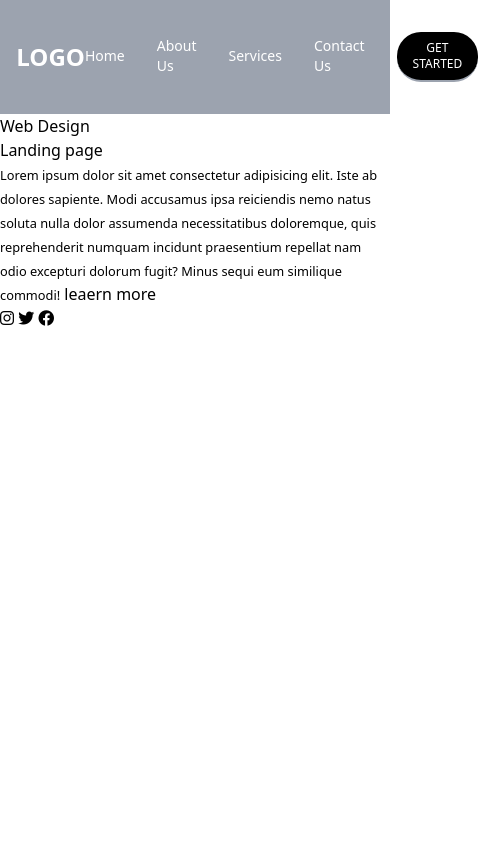
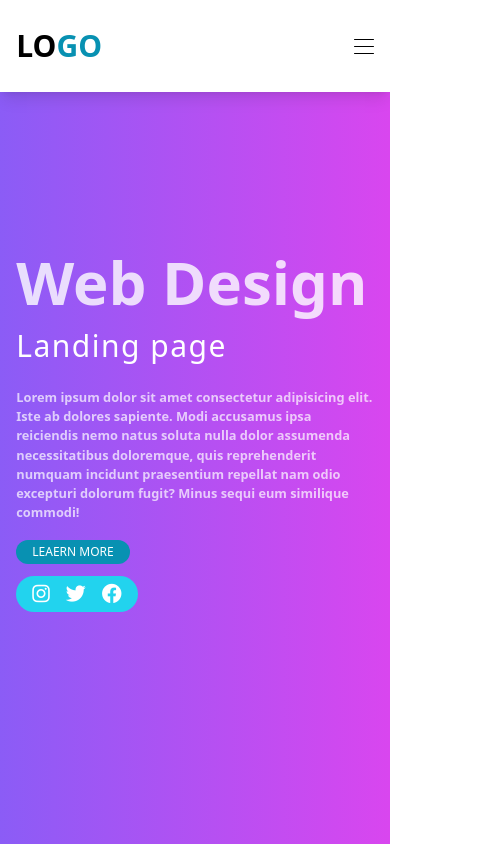
Before and after one commit to jahir-raihan/learn-new-tech, a plain HTML site: page tailwind/index.html in a window 390 px wide. Shown: the whole page, 478 px wide, since content can reach past the window. Drawn offline with Linux system fonts and the light colour scheme.

Commit message:
learned-responsiveness

```diff
--- a/tailwind/index.html
+++ b/tailwind/index.html
@@ -12,43 +12,61 @@
         crossorigin="anonymous"
         referrerpolicy="no-referrer"
     />
+
 </head>
-<body>
+<body class="bg-gradient-to-r from-violet-500 to-fuchsia-500">
 
-    <header class="bg-gray-400">
-        <nav class="flex justify-between w-11/12 mx-auto items-center py-7">
+    <header class="bg-white  shadow-lg border-b-black">
+        <nav class="flex justify-between w-11/12 mx-auto  items-center py-7">
 
             <div>
-                <p class="font-bold text-white text-2xl">LOGO</p>
+                <p class="font-bold text-black text-3xl">LO<span class="text-cyan-600">GO</span></p>
             </div>
 
-            <ul class="flex space-x-8 items-center child:py-2 text-white font-medium text-sm child:border-b-2 child:border-gray-400 child-hover:border-white">
-                <li class=""><a href="#">Home</a></li>
+            <ul class="hidden gap-16 md:flex text-black items-center child:py-2 font-bold child:cursor-pointer text-medium child:border-b-2 child:border-transparent child-hover:border-cyan-600 child-hover:duration-300 child-hover:text-cyan-600">
+                <li><a href="#">Home</a></li>
                 <li><a href="#">About Us</a></li>
                 <li><a href="#">Services</a></li>
                 <li><a href="#">Contact Us</a></li>
-                <button class="bg-black px-4 rounded-3xl text-xs uppercase">get started</button>
+                <button class="bg-black px-4  rounded-3xl text-xs text-white uppercase hover:text-white">get started</button>
             </ul>
+
+            <div class="block md:hidden cursor-pointer">
+                <div class="h-px bg-black my-1.5 rounded  w-5"></div>
+                <div class="h-px bg-black my-1.5 rounded  w-5"></div>
+                <div class="h-px bg-black my-1.5 rounded  w-5"></div>
+
+            </div>
         </nav>
     </header>
 
     <div>
-        <div>
-            <h1>Web Design</h1>
-            <h3>Landing page</h3>
+        <div class="w-11/12 m-auto block md:flex items-center justify-between">
 
-            <small>Lorem ipsum dolor sit amet consectetur adipisicing elit. Iste ab dolores sapiente. Modi accusamus ipsa reiciendis nemo natus soluta nulla dolor assumenda necessitatibus doloremque, quis reprehenderit numquam incidunt praesentium repellat nam odio excepturi dolorum fugit? Minus sequi eum similique commodi!</small>
-            <button>leaern more</button>
+            <div class="w-full md:w-2/4  my-40">
+                <h1 class="text-6xl text-white  font-bold opacity-80 mb-4">Web Design</h1>
+                <h3 class="text-white text-3xl mb-6 font-medium  tracking-wider">Landing page</h3>
+
+                <small class="w-full md:w-3/4 opacity-70 font-bold  text-white  block mb-4">Lorem ipsum dolor sit amet consectetur adipisicing elit. Iste ab dolores sapiente. Modi accusamus ipsa reiciendis nemo natus soluta nulla dolor assumenda necessitatibus doloremque, quis reprehenderit numquam incidunt praesentium repellat nam odio excepturi dolorum fugit? Minus sequi eum similique commodi!</small>
+                <button class="bg-cyan-600 uppercase  text-white px-4 py-1 text-xs mb-3 rounded-3xl ">leaern more</button>
 
 
-            <div>
-                <i class="fa-brands fa-instagram"></i>
-                <i class="fa-brands fa-twitter"></i>
-                <i class="fa-brands fa-facebook"></i>
+                <div class="child:block flex gap-4 child:cursor-pointer child:text-xl items-center w-fit p-2 px-4 rounded-3xl bg-cyan-400 text-white">
+                    <i class="fa-brands fa-instagram"></i>
+                    <i class="fa-brands fa-twitter"></i>
+                    <i class="fa-brands fa-facebook"></i>
 
+                </div>
+            </div>
+
+            <div class="w-2/4 hidden md:block">
+                <img src="./vector.png" alt="" class="shadow-lg">
             </div>
         </div>
+
     </div>
+
+
 
 </body>
 </html>
--- a/tailwind/tailwind.config.js
+++ b/tailwind/tailwind.config.js
@@ -2,12 +2,13 @@
 module.exports = {
   content: ["./**/*.{html,js}"],
   theme: {
-    extend: {},
+    extend: {
+    },
   },
   plugins: [
     function ({ addVariant }) {
         addVariant('child', '& > *');
-        addVariant('child-hover', '& > *:hover');
+        addVariant('child-hover', '& > li:hover');
     }
   ],
 }
```
Also changed, not shown: tailwind/output.css, tailwind/vector.png (added), 1 other file.
